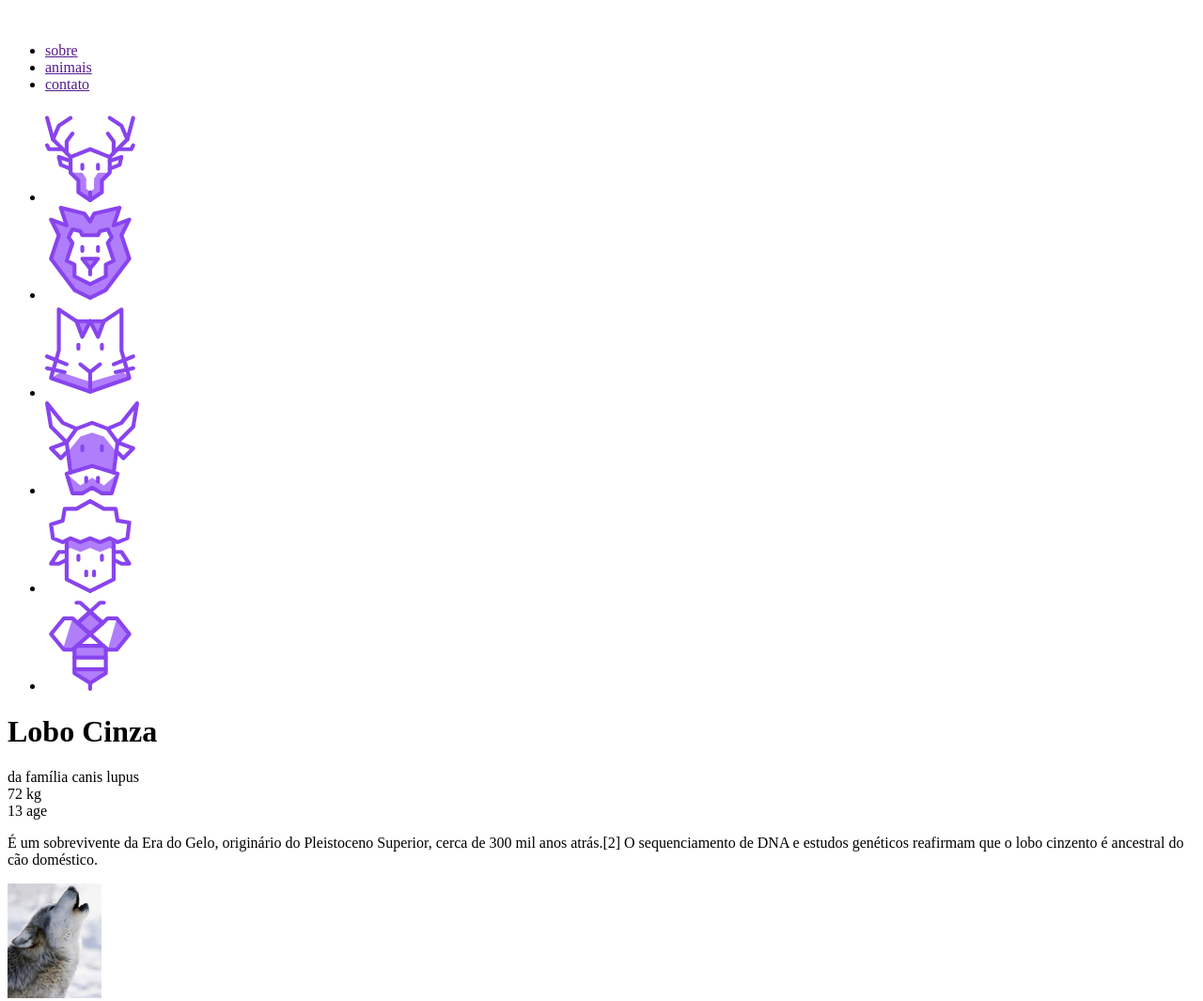
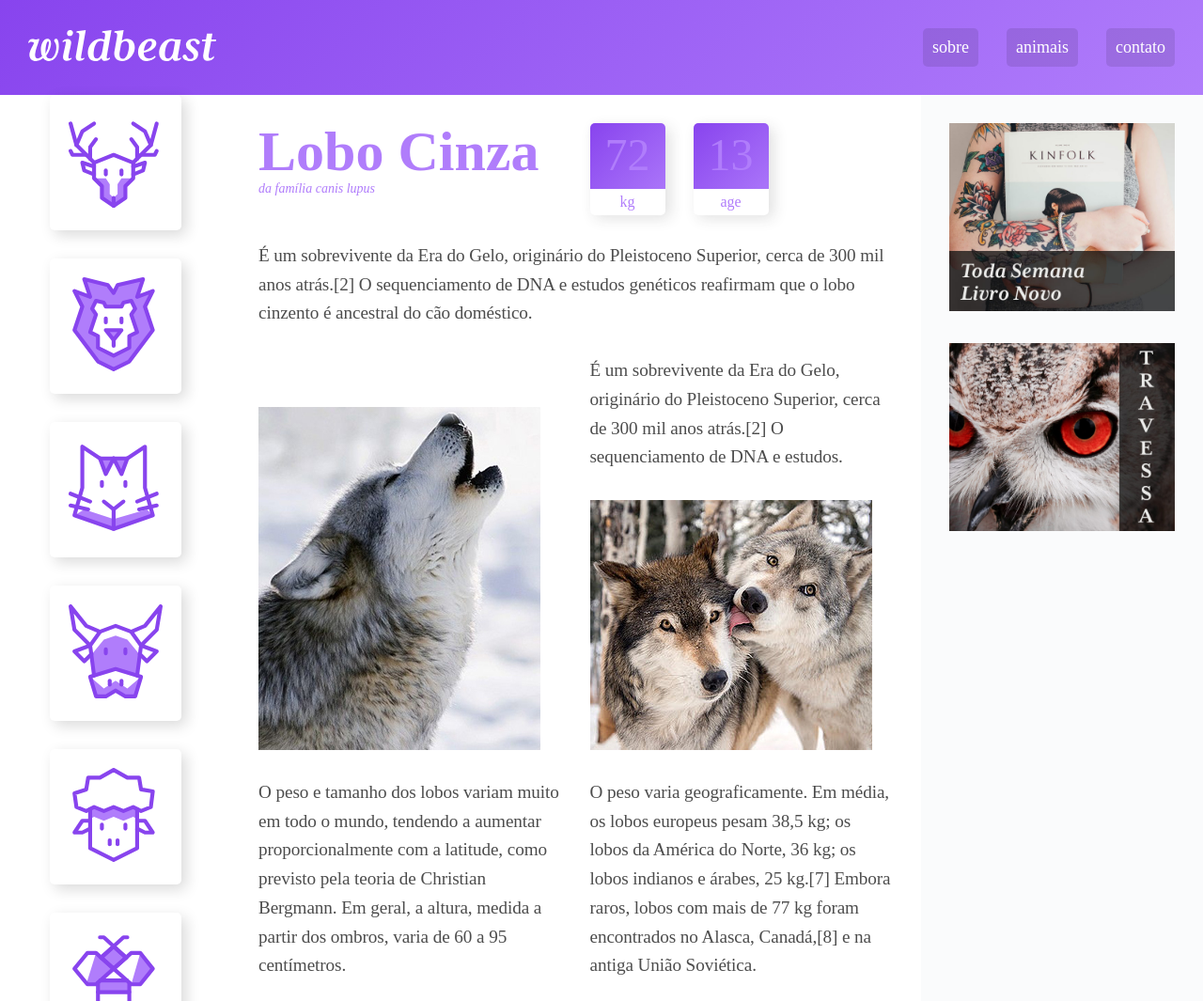
Before and after one commit to albuquerquegus/project-css-grid, a plain HTML site: page index.html in a window 1280 px wide. Shown: the top 1065 px of the page at 94% size. Drawn offline with Linux system fonts and the light colour scheme.

Commit message:
atualizacao-projeto-css-grid

```diff
--- a/css/style.css
+++ b/css/style.css
@@ -1,3 +1,219 @@
+body,
+p,
+h1,
+ul,
+li,
+blockquote {
+  padding: 0px;
+  margin: 0px;
+}
+
+body {
+  font-family: ''Volkorn', Georgia, serif;
+}
+
+li {
+  list-style: none;
+}
+
+a {
+  text-decoration: none;
+}
+
 img {
+  max-width: 100%;
+}
+
+/* grid geral */
+
+.estrutura {
+  display: grid;
+  grid-template-columns: minmax(160px, 1fr) 3fr 300px;
+  grid-template-areas:
+  "header header header"
+  "sidnev content anuncios"
+  "footer footer footer"
+  ;
+}
+
+/*HEADER */
+
+.header {
+  grid-area: header;
+  background: linear-gradient(135deg, #8844ee, #B07dfb);
+  padding: 30px;
+  display: grid;
+  grid-template-columns: 1fr auto;
+  align-items: center;
+}
+
+.logo {
+  display: block;
+  max-width: 200px;
+  border-radius: 5px;
+}
+
+.header nav ul {
+  display: flex;
+  flex-wrap: wrap;
+}
+
+.header nav a {
+  display: block;
+  padding: 10px;
+  color: #ffffff;
+  font-size: 1.125em;
+  background: rgba(0 , 0, 0, .1);
+  border-radius: 5px;
+  transition: 0.1s;
+}
+
+.header nav a:hover {
+  background: rgba(0 , 0, 0, .5);
+}
+
+.header li + li {
+  margin-left: 30px;
+}
+
+.sidnev {
+  grid-area: sidenev;
+  background: #fafbfc;
+  padding: 30px;
+}
+
+.sidenav li a {
+  display: block;
+  min-width: 60px;
   max-width: 100px;
+  margin: 0 auto 30px auto;
+  background: #ffffff;
+  padding: 20px;
+  border-radius: 5px;
+  box-shadow: 5px 5px 15px 0px rgb(4, 4, 4, 0.15);
+  transition: 0.1s ease-out;
 }
+
+.sidenav li a:hover {
+  background: #b07dfb;
+}
+
+/* CONTENT */
+
+.content {
+  grid-area: content;
+  max-width: 900px;
+  margin: 0 auto;
+  padding: 30px;
+  display: grid;
+  grid-template-columns: 1fr 1fr;
+  gap: 30px;
+}
+
+.col-wide {
+  grid-column: 1/-1;
+}
+
+.imagem-1 {
+  grid-row: span 2;
+  align-self: end;
+}
+
+.item-2 {
+  align-self: end;
+}
+
+/* ESTILOS CONTENT */
+
+p {
+  font-size: 1.2em;
+  line-height: 1.6;
+  letter-spacing: -0.005em;
+  color: rgb(0, 0, 0, .7);
+}
+
+.informacoes p + p {
+  margin-top: 30px;
+}
+
+/* TITULO */
+
+.titulo {
+  color: #b07dfb
+}
+
+.titulo h1 {
+  font-size: 3.75em;
+  line-height: 1;
+  font-weight: 700;
+}
+
+.titulo span {
+  font-size: 0.875em;
+  font-style: italic;
+}
+
+/* CARACTERISTICAS */
+
+.caracteristicas {
+  display: flex;
+  align-items: flex-start;
+}
+
+.caracteristicas > div {
+  width: 80px;
+  text-align: center;
+  background: linear-gradient(135deg, #8844ee, #B07dfb);
+  border-radius: 5px;
+  box-shadow: 5px 5px 15px 0px rgb(44, 44, 44, 0.15);
+  position: relative;
+}
+
+.caracteristicas > div:first-child {
+  margin-right: 30px;
+}
+
+.caracteristicas span {
+  display: block;
+  color: #b07dfb;
+}
+
+.numero {
+  color: #8844ee;
+  font-size: 3em;
+  line-height: 1;
+  margin: 10px auto;
+}
+
+.rotulo {
+  background: #ffffff;
+  border-radius: 0 0 5px 5px;
+  padding: 5px 0;
+  position: relative;
+  top: 2px;
+}
+
+
+/* ANÚNCIOS */
+
+.anuncios {
+  grid-area: anuncios;
+  background: #fafbfc;
+  display: grid;
+  align-content: flex-start;
+  padding: 30px;
+  gap: 30px;
+}
+
+/* FOOTER */
+
+.footer {
+  grid-area: footer;
+  background: linear-gradient(135deg, #8844ee, #B07dfb);
+}
+
+.footer p {
+  color: #ffffff;
+  text-align: center;
+  padding: 15px;
+}
--- a/index.html
+++ b/index.html
@@ -6,6 +6,7 @@
   <meta http-equiv="X-UA-Compatible" content="IE=edge">
   <meta name="viewport" content="width=device-width, initial-scale=1.0">
   <title>Wildbeast - Projeto CSS</title>
+  <link href="https://fonts.googleapis.com/css2?family=Nunito:ital,wght@0,400;0,700;1,400&family=Vollkorn:ital,wght@0,400;0,700;1,400&display=swap" rel="stylesheet">
   <link rel="stylesheet" href="./css/style.css">
 </head>
 
@@ -14,7 +15,6 @@
   <div class="estrutura">
 
     <header class="header">
-
       <a href="./" class="logo"><img src="./img/wildbeast.svg" alt="wildbeast"></a>
 
       <nav>
@@ -55,17 +55,19 @@
         </div>
       </div>
 
-      <p>É um sobrevivente da Era do Gelo, originário do Pleistoceno Superior, cerca de 300 mil anos atrás.[2] O sequenciamento de DNA e estudos genéticos reafirmam que o lobo cinzento é ancestral do cão doméstico.</p>
+      <p class="col-wide">É um sobrevivente da Era do Gelo, originário do Pleistoceno Superior, cerca de 300 mil anos atrás.[2] O sequenciamento de DNA e estudos genéticos reafirmam que o lobo cinzento é ancestral do cão doméstico.</p>
 
-      <img src="./img/wolf1.jpg" alt="wolf 1">
+      <img class="imagem-1" src="./img/wolf1.jpg" alt="wolf 1">
 
       <p>É um sobrevivente da Era do Gelo, originário do Pleistoceno Superior, cerca de 300 mil anos atrás.[2] O sequenciamento de DNA e estudos.</p>
 
-      <img src="./img/wolf2.jpg" alt="wolf 2">
+      <img class="imagem-2" src="./img/wolf2.jpg" alt="wolf 2">
 
       <p>O peso e tamanho dos lobos variam muito em todo o mundo, tendendo a aumentar proporcionalmente com a latitude, como previsto pela teoria de Christian Bergmann. Em geral, a altura, medida a partir dos ombros, varia de 60 a 95 centímetros.</p>
 
-      <blockquote class="citacao">
+      <p>O peso varia geograficamente. Em média, os lobos europeus pesam 38,5 kg; os lobos da América do Norte, 36 kg; os lobos indianos e árabes, 25 kg.[7] Embora raros, lobos com mais de 77 kg foram encontrados no Alasca, Canadá,[8] e na antiga União Soviética.</p>
+
+      <blockquote class="citacao col-wide">
         <p>“Há algo no uivar do lobo que tira um homem do aqui e agora e o transporta para uma floresta da mente.”</p>
       </blockquote>
 
@@ -88,7 +90,7 @@
 
         <p>É um sobrevivente da Era do Gelo, originário do Pleistoceno Superior, cerca de 300 mil anos atrás.[2] O sequenciamento de DNA e estudos genéticos reafirmam que o lobo cinzento é ancestral do cão doméstico.</p>
       </div>
-      <img src="./img/wolf3.jpg" alt="wolf 3">
+      <img class="col-wide" src="./img/wolf3.jpg" alt="wolf 3">
     </main>
 
     <aside class="anuncios">
@@ -102,7 +104,7 @@
     </aside>
   </div>
 
-  <footer çlass="footer">
+  <footer class="footer">
     <p>Origamid © 2012 - 2017. Alguns direitos reservados.</p>
     <p>Projeto desenvolvido junto ao curso de <a href="www.origamid.comr">Origamid.</a></p>
   </footer>
```
